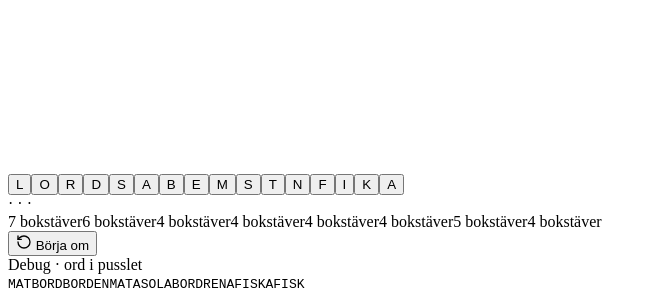
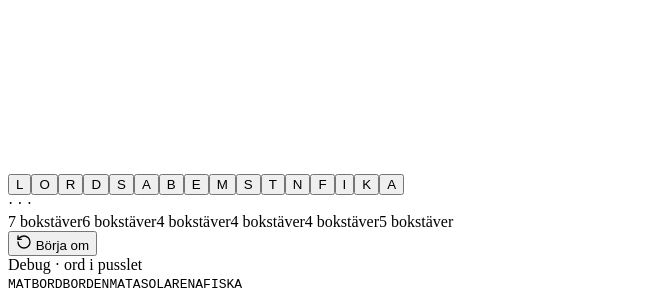
Before and after one commit to reboot81/zvenegram, a React (Vite) app: page / in a window 1280 px wide. Shown: the part 1288-1588 px from the top of the page, without its empty margins (0-657 px from the left). Built offline with nearby package versions, Linux system fonts and the light colour scheme; the HTML template or start-up script is replaced by a standard one.

Commit message:
Add favicon and reject nested words

```diff
--- a/index.html
+++ b/index.html
@@ -6,6 +6,7 @@
     <meta name="theme-color" media="(prefers-color-scheme: light)" content="#f4f1e8" />
     <meta name="theme-color" media="(prefers-color-scheme: dark)" content="#111512" />
     <meta name="description" content="Zvenegram – ett svenskt ordpussel" />
+    <link rel="icon" type="image/svg+xml" href="/favicon.svg" />
     <title>Zvenegram</title>
   </head>
   <body>
--- a/src/App.tsx
+++ b/src/App.tsx
@@ -11,6 +11,14 @@ puzzles.forEach((puzzle) => {
   if (puzzle.words.some(({ word }) => [...word].length < 4)) {
     throw new Error(`Puzzle ${puzzle.id} contains a word shorter than four letters`)
   }
+  puzzle.words.forEach(({ word }, index) => {
+    puzzle.words.slice(index + 1).forEach(({ word: otherWord }) => {
+      const [shorter, longer] = word.length <= otherWord.length ? [word, otherWord] : [otherWord, word]
+      if (longer.includes(shorter)) {
+        throw new Error(`Puzzle ${puzzle.id} contains overlapping words: ${shorter} and ${longer}`)
+      }
+    })
+  })
   const order = puzzle.layout ?? puzzle.nodes.map(({ id }) => id)
   if (order.length !== 16 || new Set(order).size !== 16) {
     throw new Error(`Puzzle ${puzzle.id} must have 16 unique layout positions`)
--- a/src/data/puzzles.json
+++ b/src/data/puzzles.json
@@ -27,10 +27,8 @@
       { "word": "BORDEN", "path": ["b1", "o1", "r1", "d1", "e1", "n1"] },
       { "word": "MATA", "path": ["m1", "a1", "t1", "a2"] },
       { "word": "SOLA", "path": ["s1", "o1", "l1", "a1"] },
-      { "word": "BORD", "path": ["b1", "o1", "r1", "d1"] },
       { "word": "RENA", "path": ["r1", "e1", "n1", "a2"] },
-      { "word": "FISKA", "path": ["f1", "i1", "s2", "k1", "a2"] },
-      { "word": "FISK", "path": ["f1", "i1", "s2", "k1"] }
+      { "word": "FISKA", "path": ["f1", "i1", "s2", "k1", "a2"] }
     ]
   },
   {
@@ -60,7 +58,6 @@
       { "word": "BÄCKEN", "path": ["b", "ä", "c", "k", "e", "n"] },
       { "word": "SKOG", "path": ["s", "k", "o", "g"] },
       { "word": "TRÄD", "path": ["t", "r", "ä", "d"] },
-      { "word": "BÄCK", "path": ["b", "ä", "c", "k"] },
       { "word": "SENA", "path": ["s2", "e", "n", "a"] },
       { "word": "MENA", "path": ["m", "e", "n", "a"] },
       { "word": "FENA", "path": ["f", "e", "n", "a"] }
```
Also changed, not shown: public/favicon.svg (added), 1 other file (tests, documents, lock files or other folders).
